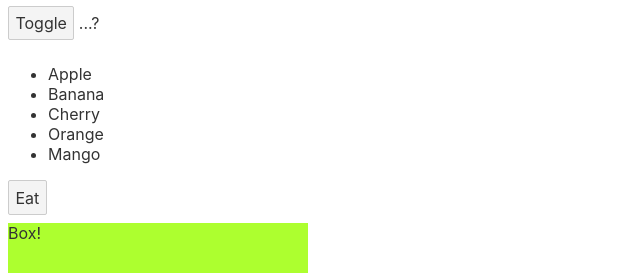
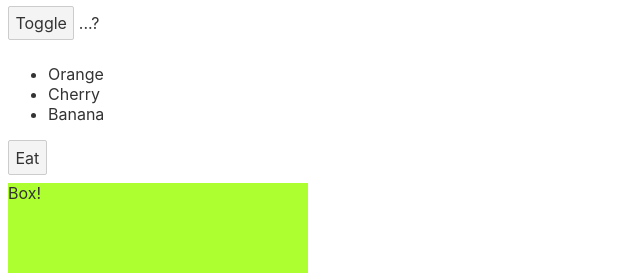
Before and after one commit to kuman514/SveltePractice, a Svelte app: page / in a window 1280 px wide. Shown: the part 176-449 px from the top of the page, without its empty margins (0-640 px from the left). Built offline with nearby package versions, Linux system fonts and the light colour scheme.

Commit message:
Practicing component

```diff
--- a/src/App.svelte
+++ b/src/App.svelte
@@ -1,5 +1,6 @@
 <script>
 	//import { onMount } from 'svelte';
+	import Fruits from './Fruits.svelte';
 
 	let name = 'koishi';
 	let num = 514;
@@ -11,12 +12,15 @@
 	// first #, middle :, end /
 	let toggle = false;
 
+	/*
 	// #each <Array> as <ArrayItem>
 	let fruits = ['Apple', 'Banana', 'Cherry', 'Orange', 'Mango'];
 	function deleteFruit() {
 		// 배열 렌더링이 갱신되려면 let을 통해 재할당시켜야 한다.
 		fruits = fruits.slice(1);
 	}
+	*/
+	let appFruits = ['Apple', 'Banana', 'Cherry', 'Orange', 'Mango'];
 
 	let isRed = false;
 	/*
@@ -62,7 +66,7 @@
 		{/if}
 	</div>
 
-	<div>
+	<!-- div>
 		<ul>
 			{#each fruits as fruit}
 				<li>{fruit}</li>
@@ -71,7 +75,19 @@
 		<button on:click={deleteFruit}>
 			Eat
 		</button>
-	</div>
+	</div -->
+	<!-- Fruits
+		fruits={appFruits}
+	/ -->
+	<Fruits
+		fruits={appFruits}
+		reverse
+		slice="1, 4"
+	/>
+
+	<!-- Fruits
+		{fruits}
+	/ -->
 
 	<div
 		class="box"
--- /dev/null
+++ b/src/Fruits.svelte
@@ -0,0 +1,33 @@
+<script>
+  // Props
+	export let fruits;
+  export let reverse;
+  export let slice;
+
+  let computedFruits = [];
+  if (reverse) {
+    computedFruits = [...fruits].reverse();
+  } else {
+    computedFruits = [...fruits];
+  }
+
+  if (slice) {
+    computedFruits = computedFruits.slice(...slice.split(',').map(item => parseInt(item)));
+  }
+
+	function deleteFruit() {
+		// 배열 렌더링이 갱신되려면 let을 통해 재할당시켜야 한다.
+		computedFruits = computedFruits.slice(1);
+	}
+</script>
+
+<div>
+  <ul>
+    {#each computedFruits as fruit}
+      <li>{fruit}</li>
+    {/each}
+  </ul>
+  <button on:click={deleteFruit}>
+    Eat
+  </button>
+</div>
```
